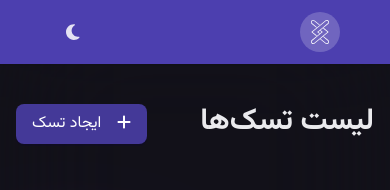
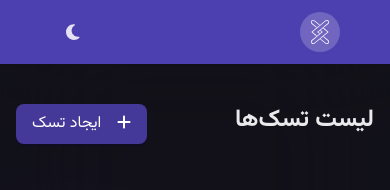
Before and after one commit to amir2mi/hamravesh-kanban, a React (Vite) app: page / in a window 390 px wide. Shown: the top 190 px of the page. Built offline with nearby package versions, Linux system fonts and the light colour scheme.

Commit message:
Fixed kanban page title responsive issue

```diff
--- a/src/pages/Main/index.tsx
+++ b/src/pages/Main/index.tsx
@@ -29,7 +29,7 @@ export default function MainPage() {
         <Header />
         <div className="container mx-auto mb-4 px-4">
           <div className="item-center mt-10 flex justify-between">
-            <h2 className="m-0 text-3xl font-bold">لیست تسک‌ها</h2>
+            <h2 className="m-0 text-2xl font-bold lg:text-3xl">لیست تسک‌ها</h2>
             <Button
               type="primary"
               size="large"
```
